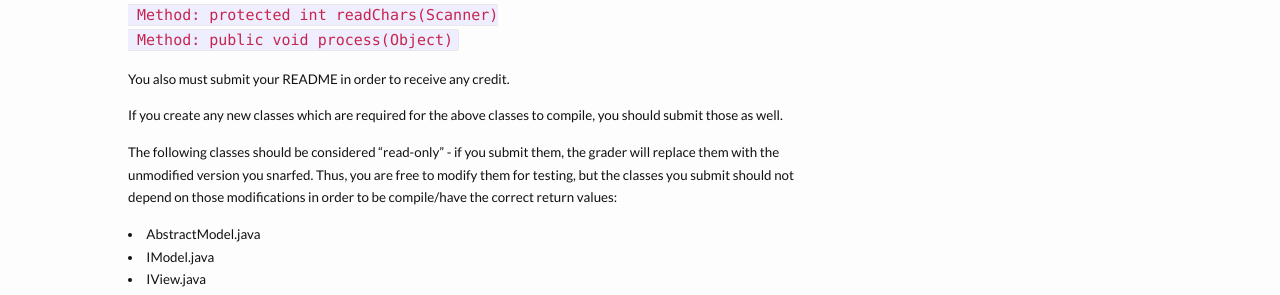
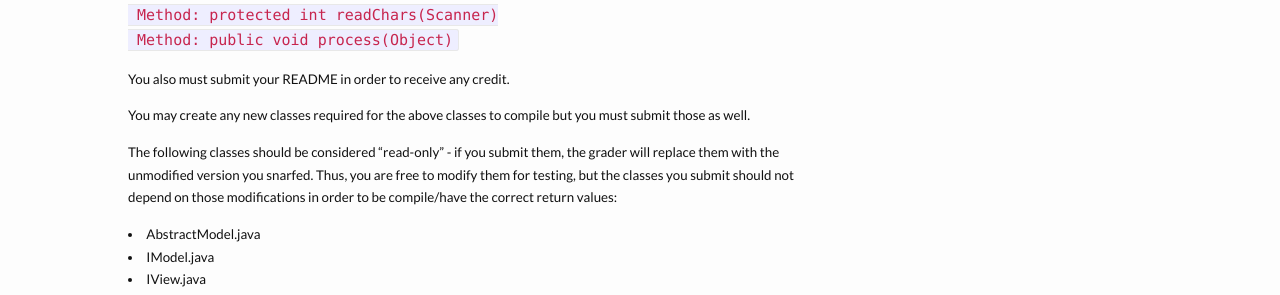
Before and after one commit to compsci201/compsci201.github.io, a Jekyll site: the page built from markov/0-submitting.md, in a window 1280 px wide and 1193 px high. Shown: the part 783-1078 px from the top of the window. Built offline with Jekyll 4.4.1, drawn with Linux system fonts in a browser that asks for light colours; nearby versions of some CDN libraries.

Commit message:
Update 0-submitting.md

```diff
--- a/markov/0-submitting.md
+++ b/markov/0-submitting.md
@@ -35,7 +35,7 @@ Class: WordMarkovModel<br>
 
 You also must submit your README in order to receive any credit.
 
-If you create any new classes which are required for the above classes to compile, you should submit those as well.
+You may create any new classes required for the above classes to compile but you must submit those as well.
 
 The following classes should be considered "read-only" - if you submit them, the grader will replace them with the unmodified version you snarfed. Thus, you are free to modify them for testing, but the classes you submit should not depend on those modifications in order to be compile/have the correct return values:
 <li> AbstractModel.java </li>
```
